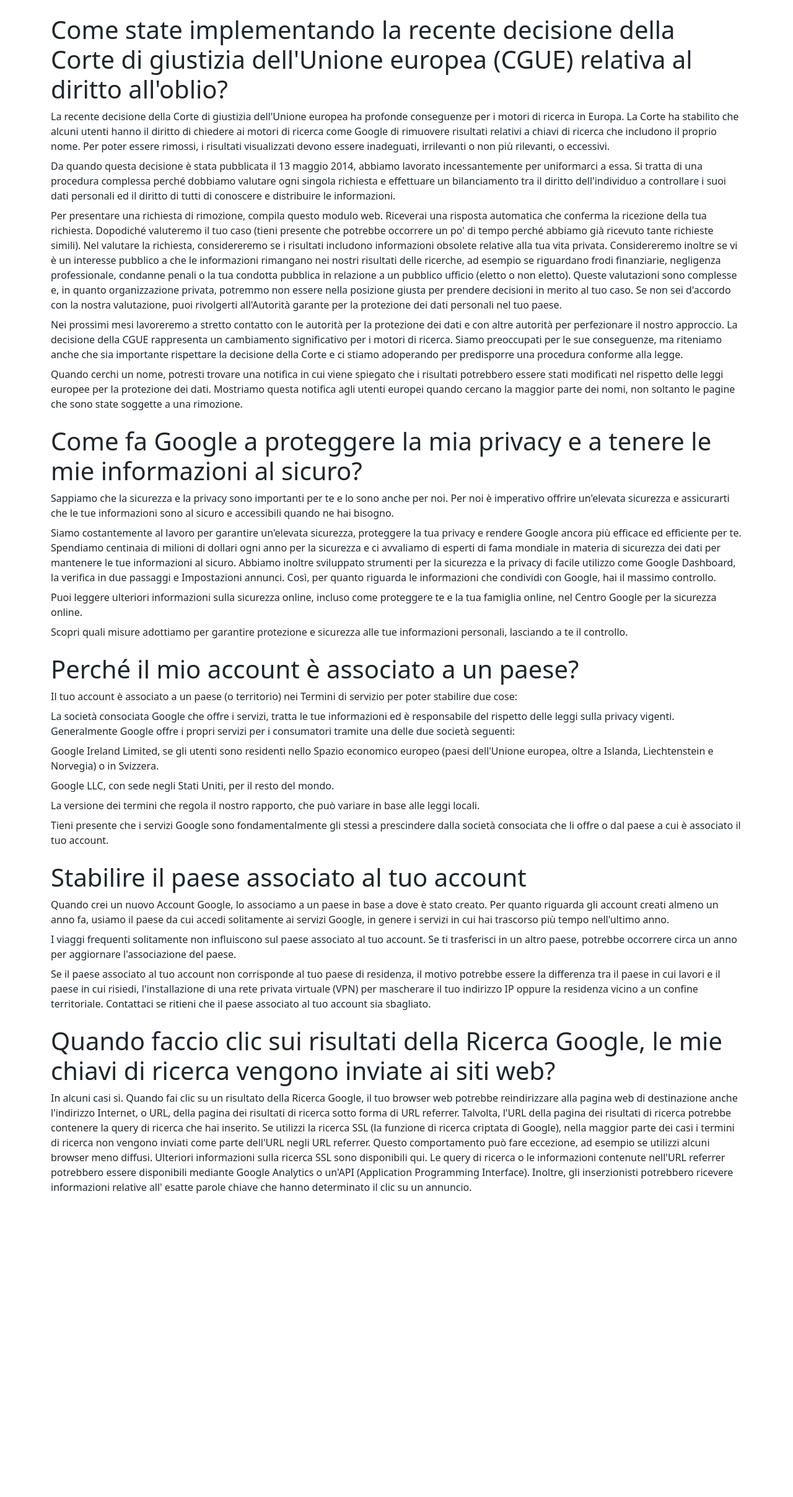
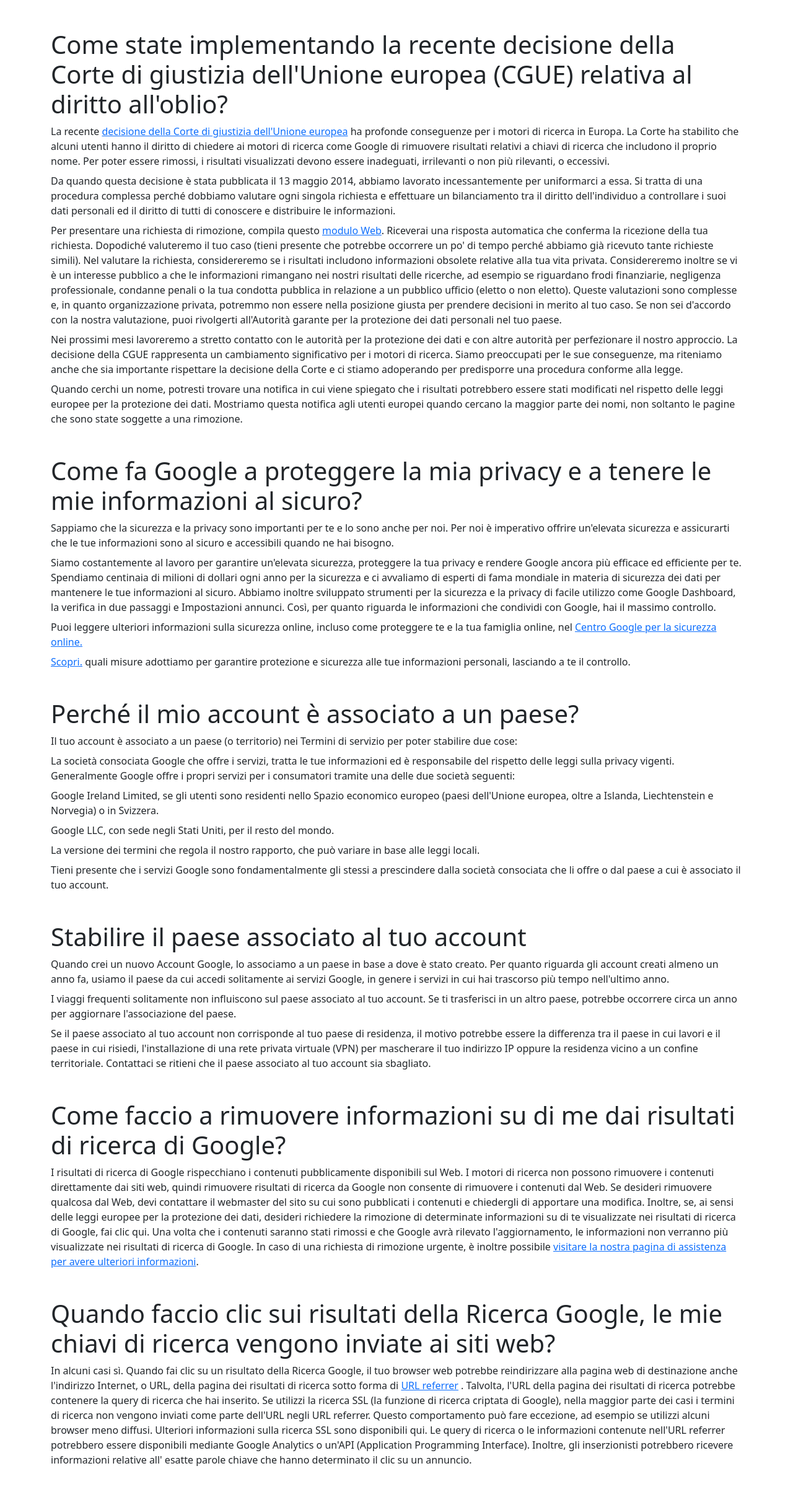
Before and after one commit to codeMatt91/php-google-faq, a PHP site: page / in a window 1280 px wide. Shown: the whole page at 62% size. Before the commit the page ends 1926 px from the top, so only its background shows below. Run offline with PHP 8.4, Linux system fonts and the light colour scheme.

Commit message:
Added links in paragraph

```diff
--- a/index.php
+++ b/index.php
@@ -21,9 +21,9 @@ $faqs = [
    [
       'title' => "Come state implementando la recente decisione della Corte di giustizia dell'Unione europea (CGUE) relativa al diritto all'oblio?",
       'paragraphs' => [
-         "La recente decisione della Corte di giustizia dell'Unione europea ha profonde conseguenze per i motori di ricerca in Europa. La Corte ha stabilito che alcuni utenti hanno il diritto di chiedere ai motori di ricerca come Google di rimuovere risultati relativi a chiavi di ricerca che includono il proprio nome. Per poter essere rimossi, i risultati visualizzati devono essere inadeguati, irrilevanti o non più rilevanti, o eccessivi.",
+         "La recente  <a href='#'>decisione della Corte di giustizia dell'Unione europea</a> ha profonde conseguenze per i motori di ricerca in Europa. La Corte ha stabilito che alcuni utenti hanno il diritto di chiedere ai motori di ricerca come Google di rimuovere risultati relativi a chiavi di ricerca che includono il proprio nome. Per poter essere rimossi, i risultati visualizzati devono essere inadeguati, irrilevanti o non più rilevanti, o eccessivi.",
          "Da quando questa decisione è stata pubblicata il 13 maggio 2014, abbiamo lavorato incessantemente per uniformarci a essa. Si tratta di una procedura complessa perché dobbiamo valutare ogni singola richiesta e effettuare un bilanciamento tra il diritto dell'individuo a controllare i suoi dati personali ed il diritto di tutti di conoscere e distribuire le informazioni.",
-         "Per presentare una richiesta di rimozione, compila questo modulo web. Riceverai una risposta automatica che conferma la ricezione della tua richiesta. Dopodiché valuteremo il tuo caso (tieni presente che potrebbe occorrere un po' di tempo perché abbiamo già ricevuto tante richieste simili). Nel valutare la richiesta, considereremo se i risultati includono informazioni obsolete relative alla tua vita privata. Considereremo inoltre se vi è un interesse pubblico a che le informazioni rimangano nei nostri risultati delle ricerche, ad esempio se riguardano frodi finanziarie, negligenza professionale, condanne penali o la tua condotta pubblica in relazione a un pubblico ufficio (eletto o non eletto). Queste valutazioni sono complesse e, in quanto organizzazione privata, potremmo non essere nella posizione giusta per prendere decisioni in merito al tuo caso. Se non sei d'accordo con la nostra valutazione, puoi rivolgerti all'Autorità garante per la protezione dei dati personali nel tuo paese.",
+         "Per presentare una richiesta di rimozione, compila questo <a href='#'> modulo Web</a>. Riceverai una risposta automatica che conferma la ricezione della tua richiesta. Dopodiché valuteremo il tuo caso (tieni presente che potrebbe occorrere un po' di tempo perché abbiamo già ricevuto tante richieste simili). Nel valutare la richiesta, considereremo se i risultati includono informazioni obsolete relative alla tua vita privata. Considereremo inoltre se vi è un interesse pubblico a che le informazioni rimangano nei nostri risultati delle ricerche, ad esempio se riguardano frodi finanziarie, negligenza professionale, condanne penali o la tua condotta pubblica in relazione a un pubblico ufficio (eletto o non eletto). Queste valutazioni sono complesse e, in quanto organizzazione privata, potremmo non essere nella posizione giusta per prendere decisioni in merito al tuo caso. Se non sei d'accordo con la nostra valutazione, puoi rivolgerti all'Autorità garante per la protezione dei dati personali nel tuo paese.",
          "Nei prossimi mesi lavoreremo a stretto contatto con le autorità per la protezione dei dati e con altre autorità per perfezionare il nostro approccio. La decisione della CGUE rappresenta un cambiamento significativo per i motori di ricerca. Siamo preoccupati per le sue conseguenze, ma riteniamo anche che sia importante rispettare la decisione della Corte e ci stiamo adoperando per predisporre una procedura conforme alla legge.",
          "Quando cerchi un nome, potresti trovare una notifica in cui viene spiegato che i risultati potrebbero essere stati modificati nel rispetto delle leggi europee per la protezione dei dati. Mostriamo questa notifica agli utenti europei quando cercano la maggior parte dei nomi, non soltanto le pagine che sono state soggette a una rimozione."
       ]
@@ -33,8 +33,8 @@ $faqs = [
       'paragraphs' => [
          "Sappiamo che la sicurezza e la privacy sono importanti per te e lo sono anche per noi. Per noi è imperativo offrire un'elevata sicurezza e assicurarti che le tue informazioni sono al sicuro e accessibili quando ne hai bisogno.",
          "Siamo costantemente al lavoro per garantire un'elevata sicurezza, proteggere la tua privacy e rendere Google ancora più efficace ed efficiente per te. Spendiamo centinaia di milioni di dollari ogni anno per la sicurezza e ci avvaliamo di esperti di fama mondiale in materia di sicurezza dei dati per mantenere le tue informazioni al sicuro. Abbiamo inoltre sviluppato strumenti per la sicurezza e la privacy di facile utilizzo come Google Dashboard, la verifica in due passaggi e Impostazioni annunci. Così, per quanto riguarda le informazioni che condividi con Google, hai il massimo controllo.",
-         "Puoi leggere ulteriori informazioni sulla sicurezza online, incluso come proteggere te e la tua famiglia online, nel Centro Google per la sicurezza online.",
-         "Scopri quali misure adottiamo per garantire protezione e sicurezza alle tue informazioni personali, lasciando a te il controllo."
+         "Puoi leggere ulteriori informazioni sulla sicurezza online, incluso come proteggere te e la tua famiglia online, nel <a href='#'> Centro Google per la sicurezza online.</a>",
+         "<a href='#'> Scopri.</a> quali misure adottiamo per garantire protezione e sicurezza alle tue informazioni personali, lasciando a te il controllo."
       ]
    ],
    [
@@ -57,8 +57,12 @@ $faqs = [
       ]
    ],
    [
+      'title' => "Come faccio a rimuovere informazioni su di me dai risultati di ricerca di Google?",
+      'paragraphs' => ["I risultati di ricerca di Google rispecchiano i contenuti pubblicamente disponibili sul Web. I motori di ricerca non possono rimuovere i contenuti direttamente dai siti web, quindi rimuovere risultati di ricerca da Google non consente di rimuovere i contenuti dal Web. Se desideri rimuovere qualcosa dal Web, devi contattare il webmaster del sito su cui sono pubblicati i contenuti e chiedergli di apportare una modifica. Inoltre, se, ai sensi delle leggi europee per la protezione dei dati, desideri richiedere la rimozione di determinate informazioni su di te visualizzate nei risultati di ricerca di Google, fai clic qui. Una volta che i contenuti saranno stati rimossi e che Google avrà rilevato l'aggiornamento, le informazioni non verranno più visualizzate nei risultati di ricerca di Google. In caso di una richiesta di rimozione urgente, è inoltre possibile <a href='#'>visitare la nostra pagina di assistenza per avere ulteriori informazioni</a>."]
+   ],
+   [
       'title' => "Quando faccio clic sui risultati della Ricerca Google, le mie chiavi di ricerca vengono inviate ai siti web?",
-      'paragraphs' => ["In alcuni casi sì. Quando fai clic su un risultato della Ricerca Google, il tuo browser web potrebbe reindirizzare alla pagina web di destinazione anche l'indirizzo Internet, o URL, della pagina dei risultati di ricerca sotto forma di URL referrer. Talvolta, l'URL della pagina dei risultati di ricerca potrebbe contenere la query di ricerca che hai inserito. Se utilizzi la ricerca SSL (la funzione di ricerca criptata di Google), nella maggior parte dei casi i termini di ricerca non vengono inviati come parte dell'URL negli URL referrer. Questo comportamento può fare eccezione, ad esempio se utilizzi alcuni browser meno diffusi. Ulteriori informazioni sulla ricerca SSL sono disponibili qui. Le query di ricerca o le informazioni contenute nell'URL referrer potrebbero essere disponibili mediante Google Analytics o un'API (Application Programming Interface). Inoltre, gli inserzionisti potrebbero ricevere informazioni relative all' esatte parole chiave che hanno determinato il clic su un annuncio."]
+      'paragraphs' => ["In alcuni casi sì. Quando fai clic su un risultato della Ricerca Google, il tuo browser web potrebbe reindirizzare alla pagina web di destinazione anche l'indirizzo Internet, o URL, della pagina dei risultati di ricerca sotto forma di <a href='#'>URL referrer</a> . Talvolta, l'URL della pagina dei risultati di ricerca potrebbe contenere la query di ricerca che hai inserito. Se utilizzi la ricerca SSL (la funzione di ricerca criptata di Google), nella maggior parte dei casi i termini di ricerca non vengono inviati come parte dell'URL negli URL referrer. Questo comportamento può fare eccezione, ad esempio se utilizzi alcuni browser meno diffusi. Ulteriori informazioni sulla ricerca SSL sono disponibili qui. Le query di ricerca o le informazioni contenute nell'URL referrer potrebbero essere disponibili mediante Google Analytics o un'API (Application Programming Interface). Inoltre, gli inserzionisti potrebbero ricevere informazioni relative all' esatte parole chiave che hanno determinato il clic su un annuncio."]
    ]
 ]
 
@@ -75,9 +79,9 @@ $faqs = [
 </head>
 
 <body>
-   <div class="container">
+   <div class="container-sm">
       <?php foreach ($faqs as $faq) : ?>
-         <div class="my-4">
+         <div class="my-5">
             <h1><?= $faq['title'] ?></h1>
             <?php foreach ($faq['paragraphs'] as $paragraph) : ?>
                <div class="my-2">
```
